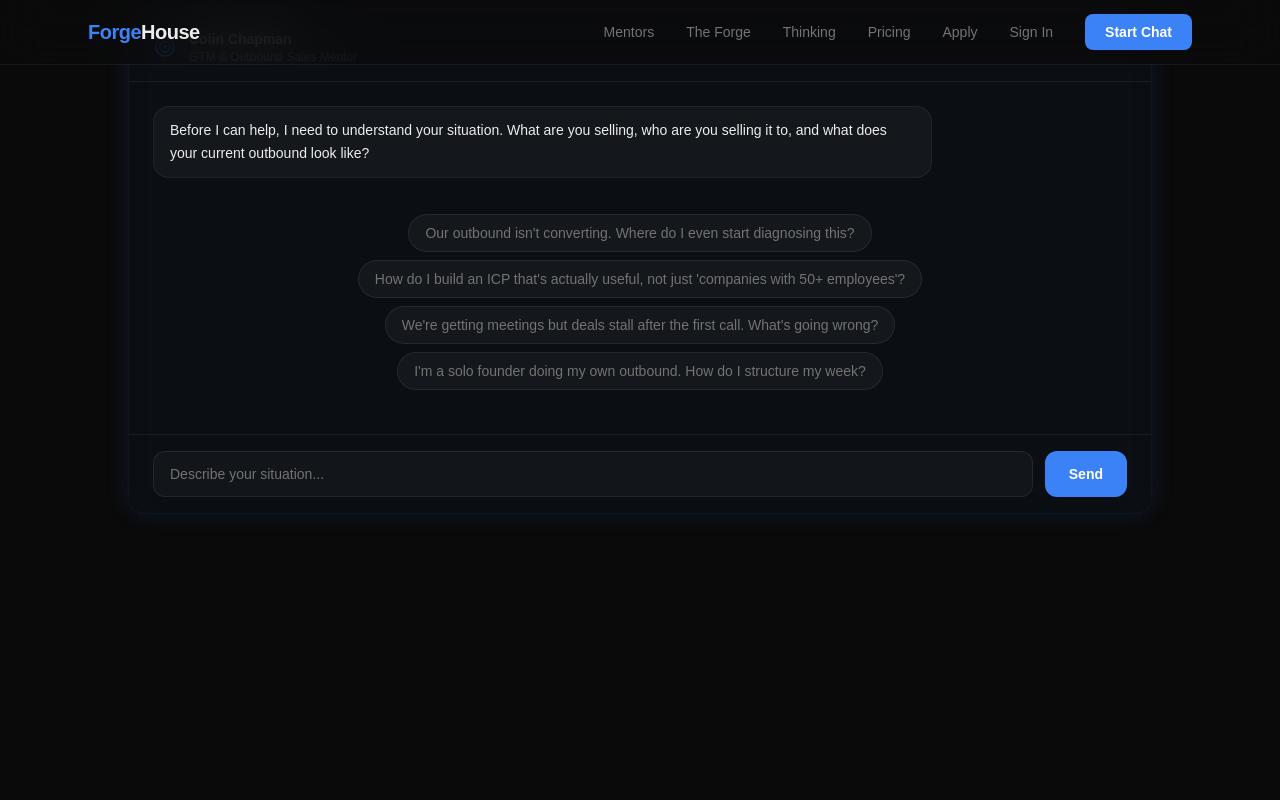
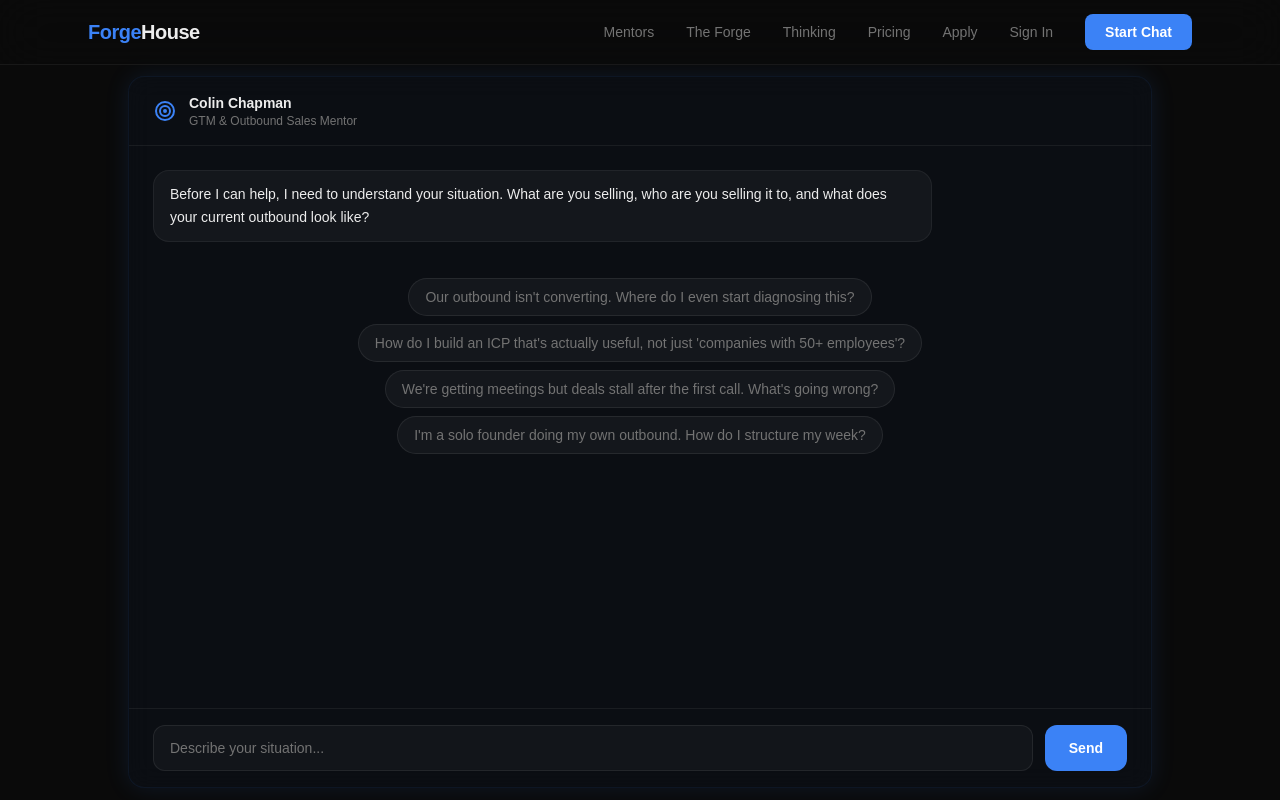
Before and after one commit to Apex-Sudo/forgehouse-site, a Next.js app: page /chat/colin-chapman in a window 1280 px wide. Built offline with nearby package versions, Linux system fonts and the light colour scheme; no server answers.

Commit message:
fix: anon chat layout uses full-height screen like logged-in view

```diff
--- a/src/components/AppShell.tsx
+++ b/src/components/AppShell.tsx
@@ -18,7 +18,13 @@ function AppShellInner({ children }: { children: React.ReactNode }) {
   const showShell = !!session?.user && isAppRoute(pathname);
 
   if (!showShell) {
-    return <main className="min-h-screen">{children}</main>;
+    // Chat routes need full-height layout even when not logged in
+    const isChatRoute = pathname.startsWith("/chat");
+    return (
+      <main className={isChatRoute ? "h-screen pt-16 overflow-hidden" : "min-h-screen"}>
+        {children}
+      </main>
+    );
   }
 
   return (
```
